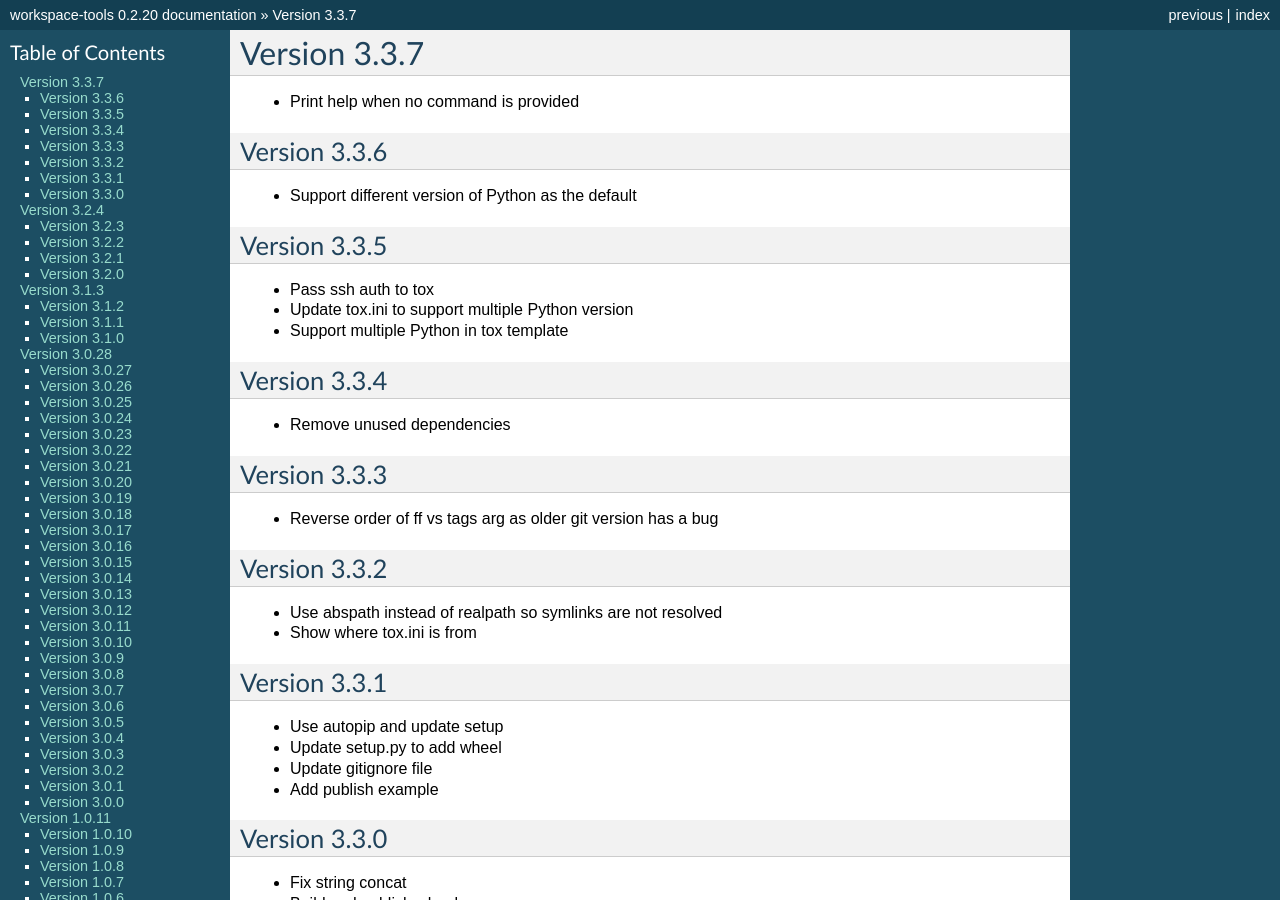
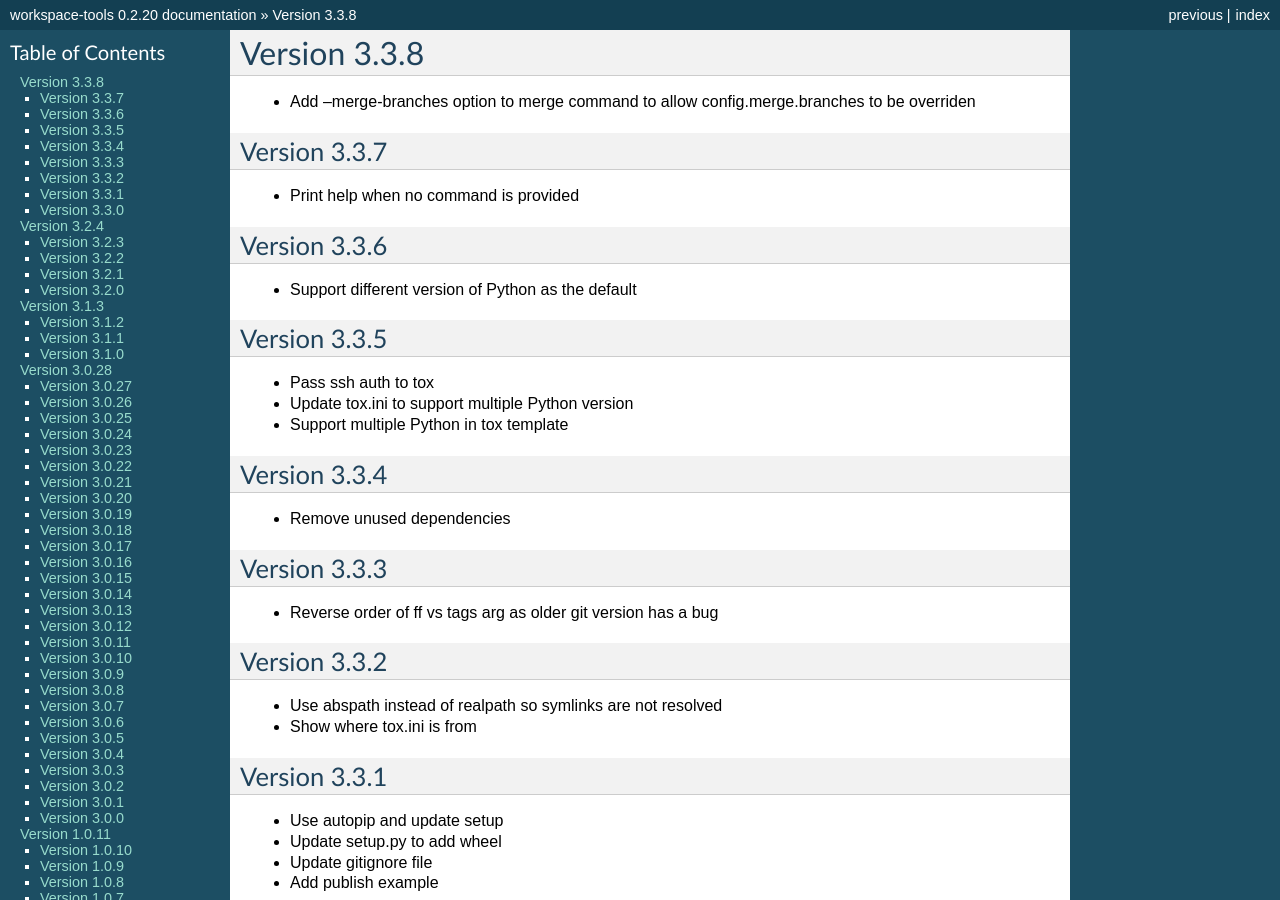
Before and after one commit to maxzheng/workspace-tools, a Sphinx documentation site: the page built from docs/CHANGELOG.rst, in a window 1280 px wide and 900 px high. Built offline with Sphinx 7.4.7, drawn with Linux system fonts in a browser that asks for light colours; some of the changed text lies outside the part shown.

Commit message:
Publish version 3.3.8

```diff
--- a/docs/CHANGELOG.rst
+++ b/docs/CHANGELOG.rst
@@ -1,5 +1,10 @@
+Version 3.3.8
+================================================================================
+
+* Add --merge-branches option to merge command to allow config.merge.branches to be overriden
+
 Version 3.3.7
-================================================================================
+--------------------------------------------------------------------------------
 
 * Print help when no command is provided
 
--- a/setup.py
+++ b/setup.py
@@ -10,7 +10,7 @@ def find_files(path):
 
 setuptools.setup(
     name='workspace-tools',
-    version='3.3.8',
+    version='3.3.9',
 
     author='Max Zheng',
     author_email='maxzheng.os@gmail.com',
```
